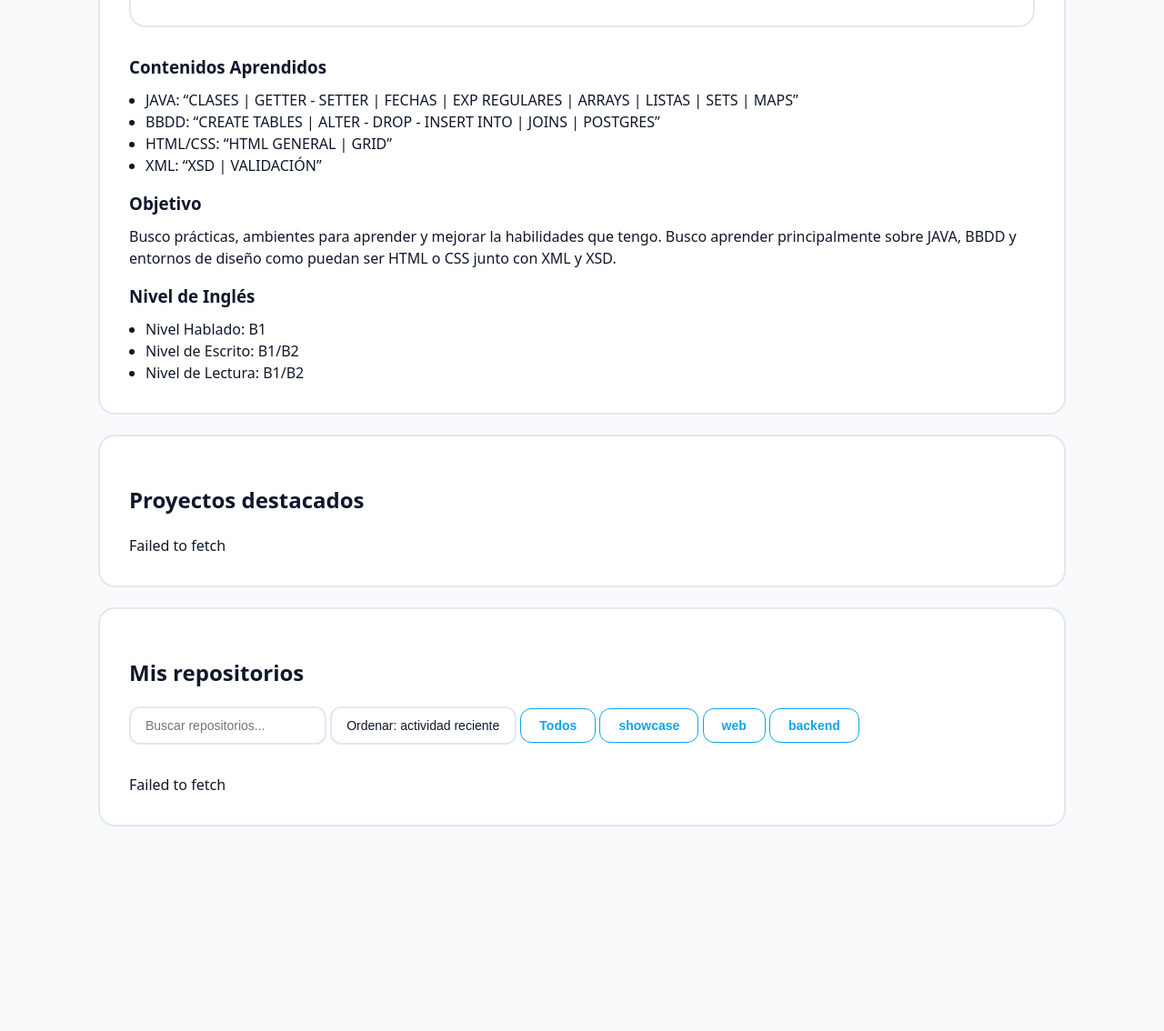
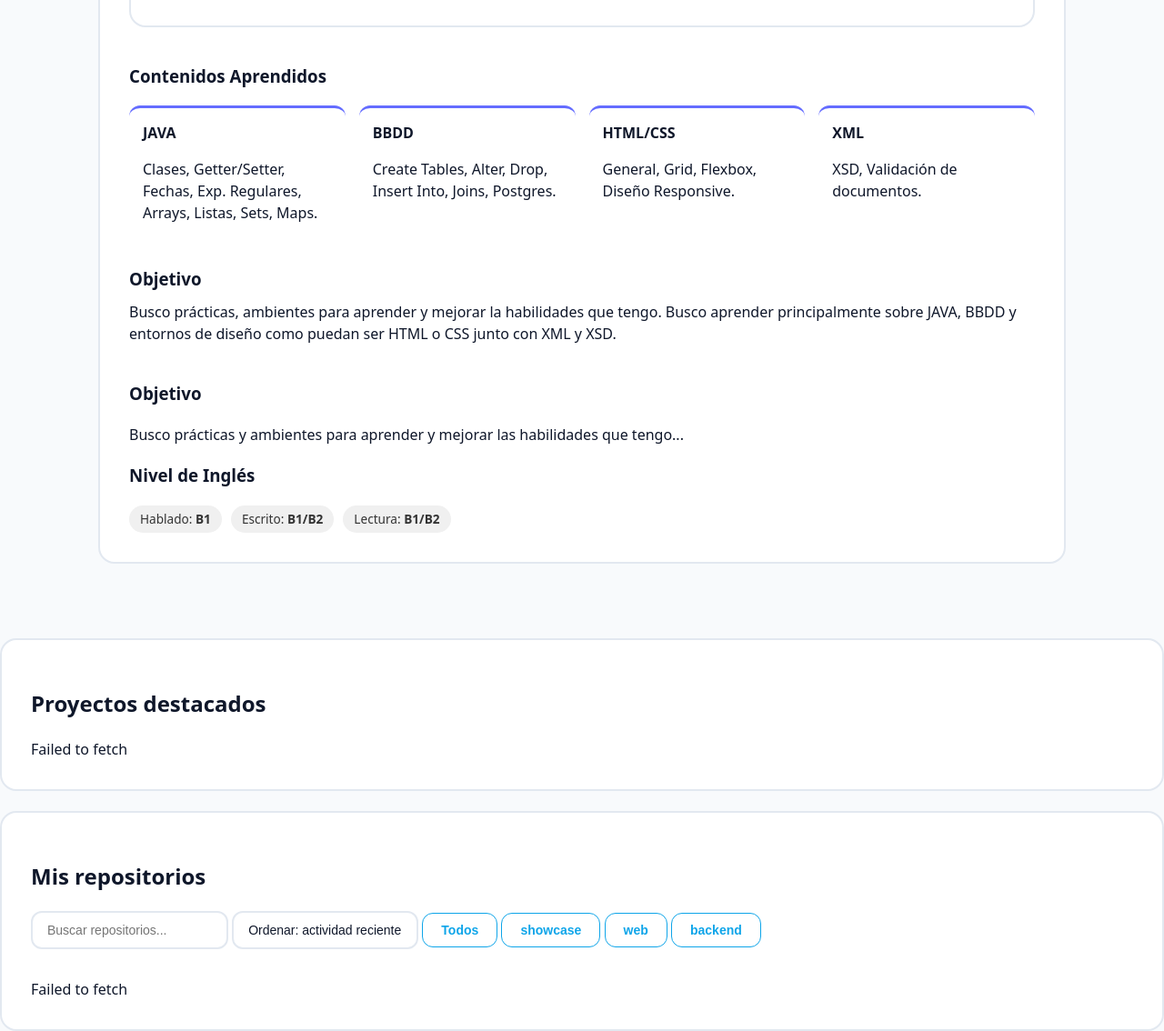
Before and after one commit to alejandroDonGar/alejandroDonGar.github.io, a Jekyll site: the page index.html, which Jekyll copies as it is, in a window 1280 px wide, cut to the strip 818-1952 px from the top of the page. Shown: the whole strip at 91% size. Built offline with Jekyll 4.4.1, drawn with Linux system fonts in a browser that asks for light colours; before the commit the page ends 1787 px from its top, so only the background shows below that.

Commit message:
cambios de prueba

```diff
--- a/assets/css/styles.css
+++ b/assets/css/styles.css
@@ -47,6 +47,48 @@ body {
   background: linear-gradient(135deg, #ffffff 0%, #f0f7ff 100%);
   transform: translateY(-4px);
   box-shadow: 0 15px 30px -10px rgba(37, 99, 235, 0.2);
+}
+.learning-container, .info-footer {
+    margin-top: 40px;
+}
+
+/* El Grid de conocimientos */
+.learning-grid {
+    display: grid;
+    grid-template-columns: repeat(auto-fit, minmax(200px, 1fr));
+    gap: 15px;
+}
+
+.tech-card {
+    background: rgba(255, 255, 255, 0.05); /* Fondo sutil si es oscuro */
+    padding: 15px;
+    border-radius: 12px;
+    border-top: 3px solid var(--accent-color, #646cff);
+    transition: transform 0.3s ease;
+}
+
+.tech-card:hover {
+    transform: translateY(-5px);
+}
+
+.tech-card h4 {
+    margin: 0 0 8px 0;
+    font-size: 1rem;
+}
+
+/* Nivel de Inglés en etiquetas */
+.levels {
+    display: flex;
+    gap: 10px;
+    flex-wrap: wrap;
+}
+
+.level-tag {
+    background: #f0f0f0;
+    padding: 5px 12px;
+    border-radius: 20px;
+    font-size: 0.85rem;
+    color: #333;
 }
 .title {
   font-size: 56px;
--- a/index.html
+++ b/index.html
@@ -39,26 +39,48 @@
         </div>
       </div>
 
-        <div>
-        <h3 style="margin:0 0 10px">Contenidos Aprendidos</h3>
-        <ul class="muted" style="margin:0;padding-left:18px">
-          <li>JAVA: “CLASES | GETTER - SETTER | FECHAS | EXP REGULARES | ARRAYS | LISTAS | SETS | MAPS”</li>
-          <li>BBDD: “CREATE TABLES | ALTER - DROP - INSERT INTO | JOINS | POSTGRES”</li>
-          <li>HTML/CSS: “HTML GENERAL | GRID”</li>
-          <li>XML: “XSD | VALIDACIÓN”</li>
-        </ul>
+        <div class="learning-container">
+        <h3 class="section-subtitle">Contenidos Aprendidos</h3>
+        <div class="learning-grid">
+            <div class="tech-card" data-tech="java">
+                <h4>JAVA</h4>
+                <p>Clases, Getter/Setter, Fechas, Exp. Regulares, Arrays, Listas, Sets, Maps.</p>
+            </div>
+            <div class="tech-card" data-tech="db">
+                <h4>BBDD</h4>
+                <p>Create Tables, Alter, Drop, Insert Into, Joins, Postgres.</p>
+            </div>
+            <div class="tech-card" data-tech="web">
+                <h4>HTML/CSS</h4>
+                <p>General, Grid, Flexbox, Diseño Responsive.</p>
+            </div>
+            <div class="tech-card" data-tech="xml">
+                <h4>XML</h4>
+                <p>XSD, Validación de documentos.</p>
+            </div>
+          </div>
+        </div>
 
         <h3 style="margin:16px 0 10px">Objetivo</h3>
         <p class="muted" style="margin:0">
           Busco prácticas, ambientes para aprender y mejorar la habilidades que tengo. Busco aprender principalmente sobre JAVA, BBDD y entornos de diseño como puedan ser HTML o CSS junto con XML y XSD.
         </p>
 
-        <h3 style="margin:16px 0 10px">Nivel de Inglés</h3>
-        <ul class="muted" style="margin:0;padding-left:18px">
-          <li>Nivel Hablado: B1</li>
-          <li>Nivel de Escrito: B1/B2</li>
-          <li>Nivel de Lectura: B1/B2</li>
-        </ul>
+        <div class="info-footer">
+          <div class="objective-box">
+            <h3 class="section-subtitle">Objetivo</h3>
+            <p>Busco prácticas y ambientes para aprender y mejorar las habilidades que tengo...</p>
+          </div>
+
+            <div class="english-box">
+            <h3 class="section-subtitle">Nivel de Inglés</h3>
+            <div class="levels">
+                <span class="level-tag">Hablado: <b>B1</b></span>
+                <span class="level-tag">Escrito: <b>B1/B2</b></span>
+                <span class="level-tag">Lectura: <b>B1/B2</b></span>
+            </div>
+          </div>
+        </div>
       </div>
     </div>
   </section>
```
Also changed, not shown: 2 other files.
